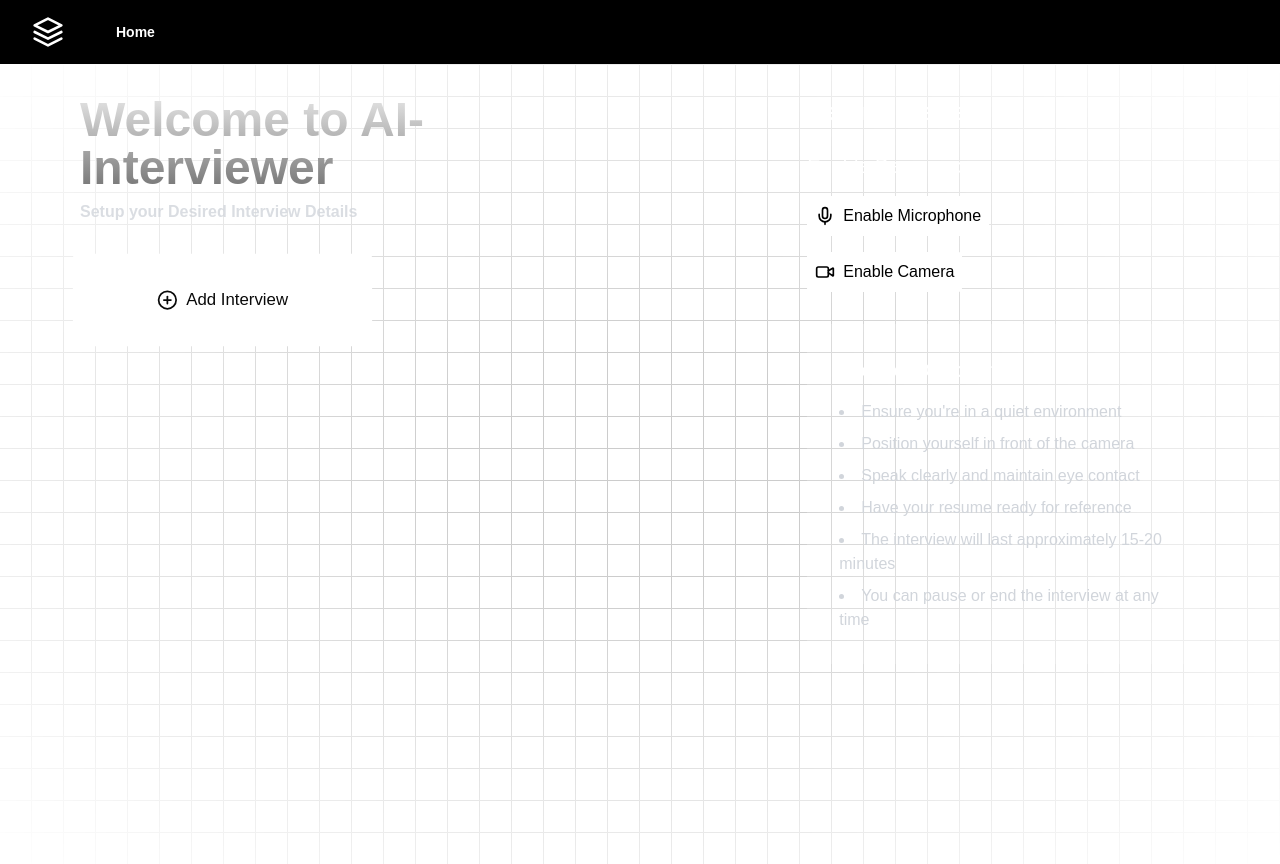
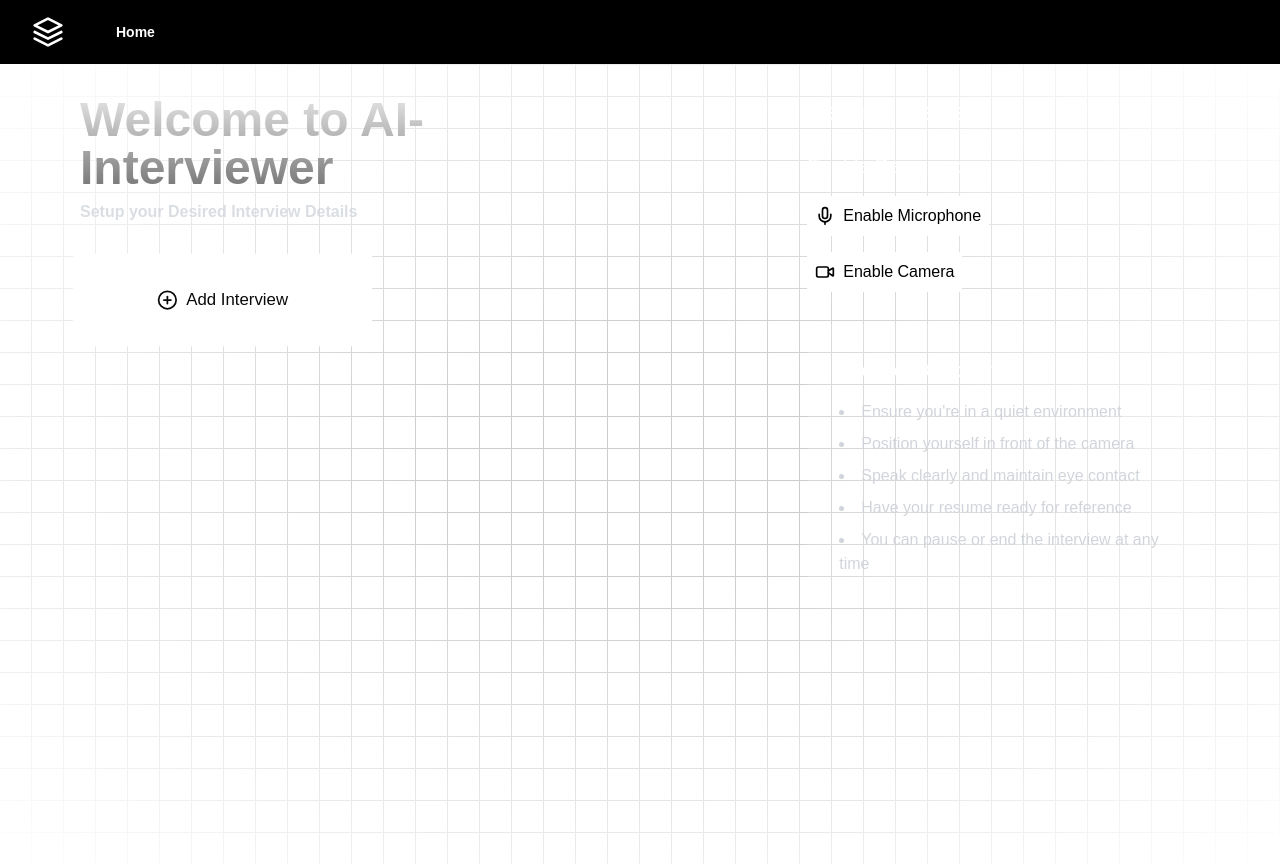
Before and after one commit to KiranBabu007/AI-Interviewer, a Next.js app in the folder my-app/: page /dashboard in a window 1280 px wide. Built offline with nearby package versions, Linux system fonts and the light colour scheme.

Commit message:
Remove redundant information about interview duration in dashboard page

```diff
--- a/my-app/app/dashboard/page.tsx
+++ b/my-app/app/dashboard/page.tsx
@@ -90,7 +90,7 @@ const Page = () => {
               <li>Position yourself in front of the camera</li>
               <li>Speak clearly and maintain eye contact</li>
               <li>Have your resume ready for reference</li>
-              <li>The interview will last approximately 15-20 minutes</li>
+
               <li>You can pause or end the interview at any time</li>
             </ul>
           </div>
```
